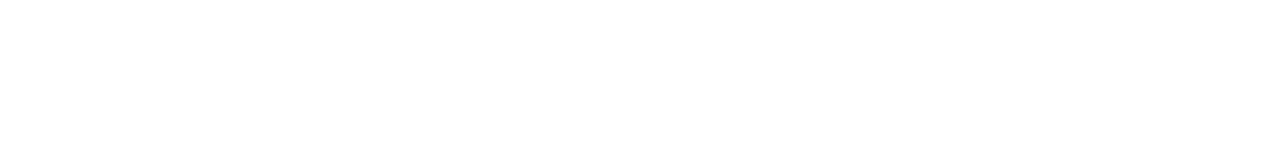
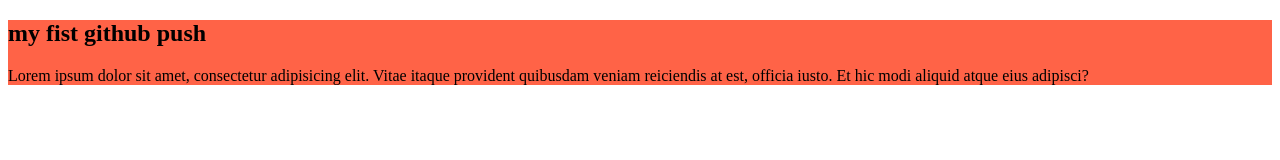
Before and after one commit to ummezerinjannat/my_first_git_repo, a plain HTML site: page index.html in a window 1280 px wide. Drawn offline with Linux system fonts and the light colour scheme.

Commit message:
my first push

```diff
--- a/index.html
+++ b/index.html
@@ -4,8 +4,16 @@
     <meta charset="UTF-8">
     <meta name="viewport" content="width=device-width, initial-scale=1.0">
     <title>My first ever github repo</title>
+    <link rel="stylesheet" href="style/github.css">
 </head>
 <body>
+    <div>
+        <h2>
+        my fist github push
+    </h2>
+    <p>Lorem ipsum dolor sit amet, consectetur adipisicing elit. Vitae itaque provident quibusdam veniam reiciendis at est, officia iusto. Et hic modi aliquid atque eius adipisci?</p>
+    </div>
+
 
 </body>
 </html>
--- /dev/null
+++ b/style/github.css
@@ -0,0 +1,4 @@
+div{
+    background-color: tomato;
+
+}
```
